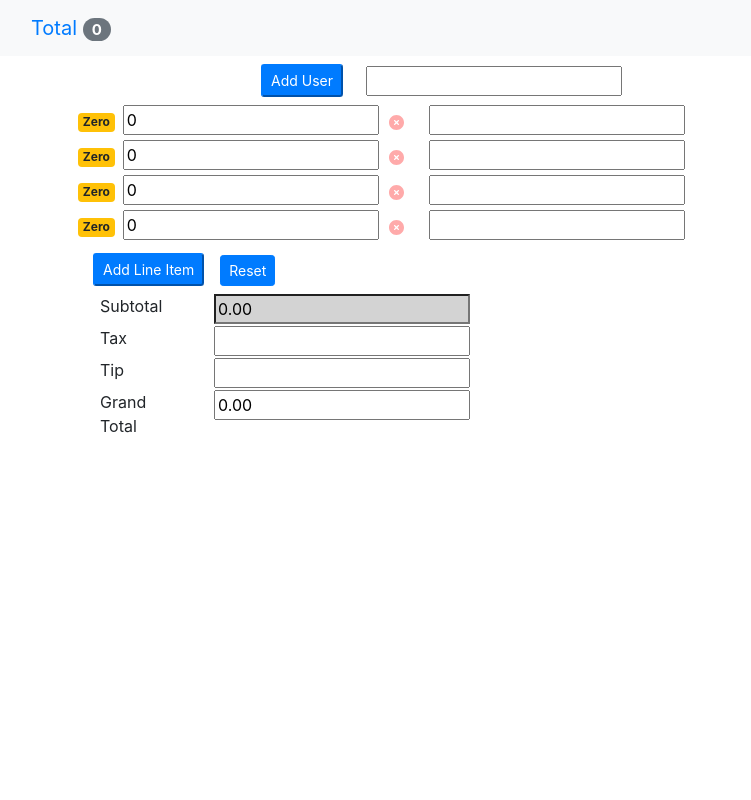
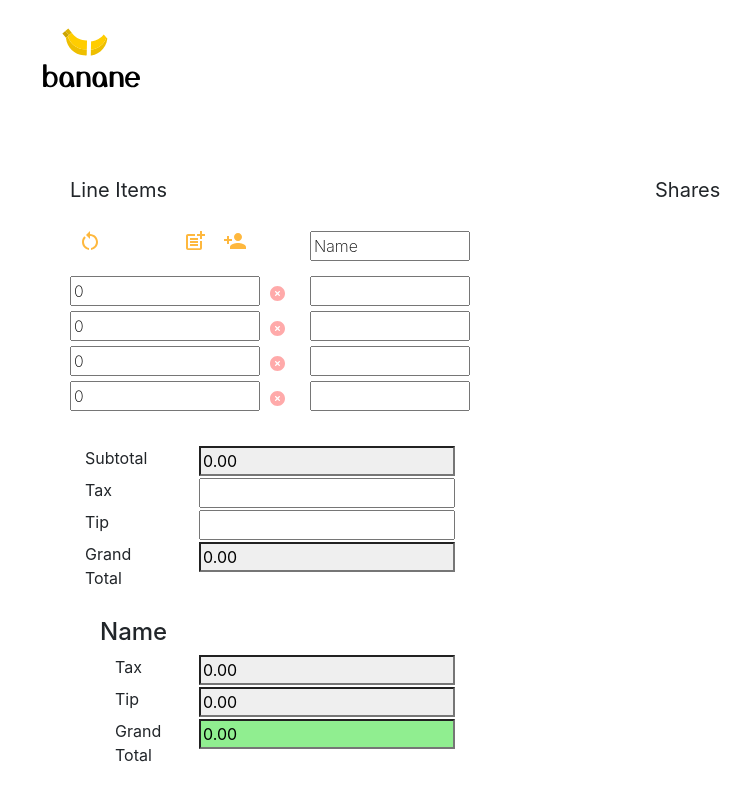
Before and after one commit to alivira/banane-split, a React (Create React App) app: page / in a window 1280 px wide. Shown: the whole page, without its empty margins (0-751 px from the left). Built offline with nearby package versions, Linux system fonts and the light colour scheme.

Commit message:
Added user totals, basic styling

```diff
--- a/package.json
+++ b/package.json
@@ -3,10 +3,14 @@
   "version": "0.1.0",
   "private": true,
   "dependencies": {
+    "@emotion/react": "^11.10.4",
+    "@emotion/styled": "^11.10.4",
     "@fortawesome/fontawesome-svg-core": "^6.1.2",
     "@fortawesome/free-regular-svg-icons": "^6.1.2",
     "@fortawesome/free-solid-svg-icons": "^6.1.2",
     "@fortawesome/react-fontawesome": "^0.2.0",
+    "@mui/icons-material": "^5.10.3",
+    "@mui/material": "^5.10.3",
     "@testing-library/jest-dom": "^5.16.5",
     "@testing-library/react": "^13.3.0",
     "@testing-library/user-event": "^13.5.0",
--- a/src/App.js
+++ b/src/App.js
@@ -16,8 +16,10 @@ class App extends Component {
     users: [
       {
         id: uuidv4(),
-        name: "sample",
+        name: "Name",
         total: 0,
+        tax: 0,
+        tip: 0,
         grandTotal: 0,
         bills: [{ billId: "sample", portion: 0 }],
       },
@@ -117,12 +119,18 @@ class App extends Component {
 
   handleAddUser = () => {
     const newId = uuidv4();
-    const newName = "";
+    const newName = "Name";
     const newTotal = 0;
+    const newTax = 0;
+    const newTip = 0;
+    const newGrandTotal = 0;
     const newRow = {
       id: newId,
       name: newName,
       total: newTotal,
+      tax: newTax,
+      tip: newTip,
+      grandTotal: newGrandTotal,
       bills: [{ billId: "sample", portion: 0 }],
     };
     const newArray = this.state.users.slice();
--- a/src/components/counter.jsx
+++ b/src/components/counter.jsx
@@ -6,11 +6,10 @@ class Counter extends Component {
     return (
       <div>
         <div className="row">
-          <span className={this.getBadgeClasses()}>{this.formatCount()}</span>
-
           <form>
             <input
               type="number"
+              style={{ fontWeight: "200", width: "190px" }}
               required
               value={this.getValue()}
               onChange={(e) =>
--- a/src/components/counters.jsx
+++ b/src/components/counters.jsx
@@ -2,6 +2,13 @@ import React, { Component } from "react";
 import Counter from "./counter";
 import UserName from "./username";
 import LineTotal from "./lineTotals";
+import UserTotal from "./userTotals";
+import PersonAddIcon from "@mui/icons-material/PersonAdd";
+import IconButton from "@mui/material/IconButton";
+import PostAddIcon from "@mui/icons-material/PostAdd";
+import RestartAltIcon from "@mui/icons-material/RestartAlt";
+import { createTheme, ThemeProvider } from "@mui/material/styles";
+
 class Counters extends Component {
   render() {
     const {
@@ -21,16 +28,58 @@ class Counters extends Component {
       subtotal,
       totals,
     } = this.props;
+    const theme = createTheme({
+      palette: {
+        primary: {
+          main: "#FEB83E",
+          darker: "#E59812",
+        },
+      },
+    });
     return (
       <div>
-        <div className="row" style={{ paddingLeft: "183px" }}>
-          <button onClick={onAddUser} className="btn-primary btn-sm m-2">
-            Add User
-          </button>
+        <ThemeProvider theme={theme}>
+          <div className="row" style={{ paddingTop: "60px" }}>
+            <div className="col">
+              {" "}
+              <p
+                style={{
+                  fontSize: "15pt",
+                  fontWeight: "400",
+                  marginLeft: "-15px",
+                }}
+              >
+                Line Items
+              </p>
+            </div>
+            <div className="col">
+              {" "}
+              <p style={{ fontSize: "15pt", fontWeight: "400" }}>Shares</p>
+            </div>
+          </div>
+
+          <div className="row" style={{ paddingBottom: "15px" }}>
+            <div style={{ paddingRight: "65px" }}>
+              <IconButton color="primary" onClick={onReset}>
+                <RestartAltIcon />
+              </IconButton>
+            </div>
+            <div>
+              <IconButton color="primary" onClick={onAddRow}>
+                <PostAddIcon />
+              </IconButton>
+            </div>
+
+            <div style={{ paddingRight: "40px" }}>
+              <IconButton color="primary" onClick={onAddUser}>
+                <PersonAddIcon />
+              </IconButton>
+            </div>
+
             {this.props.users.map((user) => (
               <div
                 className="col"
-              style={{ columnWidth: "50px", paddingTop: "10px" }}
+                style={{ width: "50px", paddingTop: "10px" }}
               >
                 <UserName user={user} updateName={updateName}></UserName>
               </div>
@@ -49,13 +98,7 @@ class Counters extends Component {
             ></Counter>
           ))}
 
-        <button onClick={onAddRow} className="btn-primary btn-sm m-2">
-          Add Line Item
-        </button>
-
-        <button onClick={onReset} className="btn btn-primary btn-sm m-2">
-          Reset
-        </button>
+          <div style={{ paddingTop: "30px", marginLeft: "-15px" }}>
             <LineTotal
               totals={totals}
               counter={counters}
@@ -65,6 +108,14 @@ class Counters extends Component {
               grandtotal={grandtotal}
             />
           </div>
+
+          {this.props.users.map((user) => (
+            <div className="col" style={{ width: "400px", paddingTop: "10px" }}>
+              <UserTotal user={user}></UserTotal>
+            </div>
+          ))}
+        </ThemeProvider>
+      </div>
     );
   }
 }
--- a/src/components/lineTotals.jsx
+++ b/src/components/lineTotals.jsx
@@ -12,7 +12,7 @@ class LineTotal extends Component {
             <div className="col">
               <input
                 name="subtotal"
-                style={{ backgroundColor: "lightgrey" }}
+                style={{ backgroundColor: "#EFEFEF" }}
                 type="number"
                 value={this.props.subtotal.toFixed(2)}
                 required
@@ -56,6 +56,7 @@ class LineTotal extends Component {
             </div>
             <div className="col">
               <input
+                style={{ backgroundColor: "#EFEFEF" }}
                 value={this.props.grandtotal.toFixed(2)}
                 name="grandtotal"
                 type="number"
--- a/src/components/navbar.jsx
+++ b/src/components/navbar.jsx
@@ -1,15 +1,15 @@
 import React, { Component } from "react";
+import logo from "../images/bananeLogo.svg";
 
 const NavBar = ({ totalCounters }) => {
   return (
-    <nav class="navbar bg-light">
+    <nav class="navbar">
       <div class="container-fluid">
-        <a class="navbar-brand" href="#">
-          Total{" "}
-          <span className="badge badge-pill badge-secondary">
-            {totalCounters}
-          </span>
-        </a>
+        <img
+          src={logo}
+          style={{ width: "100px", margin: "10px" }}
+          alt="logo"
+        ></img>
       </div>
     </nav>
   );
--- a/src/components/user.jsx
+++ b/src/components/user.jsx
@@ -2,14 +2,13 @@ import React, { Component } from "react";
 
 class User extends Component {
   render() {
-    console.log(this.props.counter);
-    console.log(this.props.users);
     return (
       <div>
         <form>
           <input
             type="number"
             required
+            style={{ fontWeight: "200", width: "160px" }}
             onChange={(e) =>
               this.props.updateBill(
                 this.props.counter,
--- /dev/null
+++ b/src/components/userTotals.jsx
@@ -0,0 +1,62 @@
+import React, { Component } from "react";
+class UserTotal extends Component {
+  state = {};
+  render() {
+    return (
+      <div className="col" style={{ paddingTop: "10px" }}>
+        <form>
+          {/* Tax */}
+          <div className="row">
+            <h4>{this.props.user.name}</h4>
+          </div>
+          <div className="row">
+            <div className="col">
+              <label>Tax</label>
+            </div>
+            <div className="col">
+              <input
+                name="Tax"
+                style={{ backgroundColor: "#EFEFEF" }}
+                type="number"
+                value={this.props.user.tax.toFixed(2)}
+                required
+              ></input>
+            </div>
+          </div>
+          {/* Tip */}
+          <div className="row">
+            <div className="col">
+              <label>Tip</label>
+            </div>
+            <div className="col">
+              <input
+                name="Tip"
+                style={{ backgroundColor: "#EFEFEF" }}
+                type="number"
+                value={this.props.user.tip.toFixed(2)}
+                required
+              ></input>
+            </div>
+          </div>
+          {/* GrandTotal */}
+          <div className="row">
+            <div className="col">
+              <label>Grand Total</label>
+            </div>
+            <div className="col">
+              <input
+                name="GrandTotal"
+                style={{ backgroundColor: "lightgreen" }}
+                type="number"
+                value={this.props.user.grandTotal.toFixed(2)}
+                required
+              ></input>
+            </div>
+          </div>
+        </form>
+      </div>
+    );
+  }
+}
+
+export default UserTotal;
--- a/src/components/username.jsx
+++ b/src/components/username.jsx
@@ -9,7 +9,9 @@ class UserName extends Component {
         <form>
           <input
             type="string"
+            style={{ fontWeight: "200", width: "160px" }}
             required
+            value={this.getName()}
             onChange={(e) =>
               this.props.updateName(this.props.user, e.target.value)
             }
@@ -23,6 +25,10 @@ class UserName extends Component {
     const count = 0;
     return count;
   }
+
+  getName() {
+    return this.props.user.name;
+  }
 }
 
 export default UserName;
```
Also changed, not shown: src/images/bananeLogo.svg (added), 1 other file (tests, documents, lock files or other folders). Lines whose indentation alone changed are shown as unchanged.
